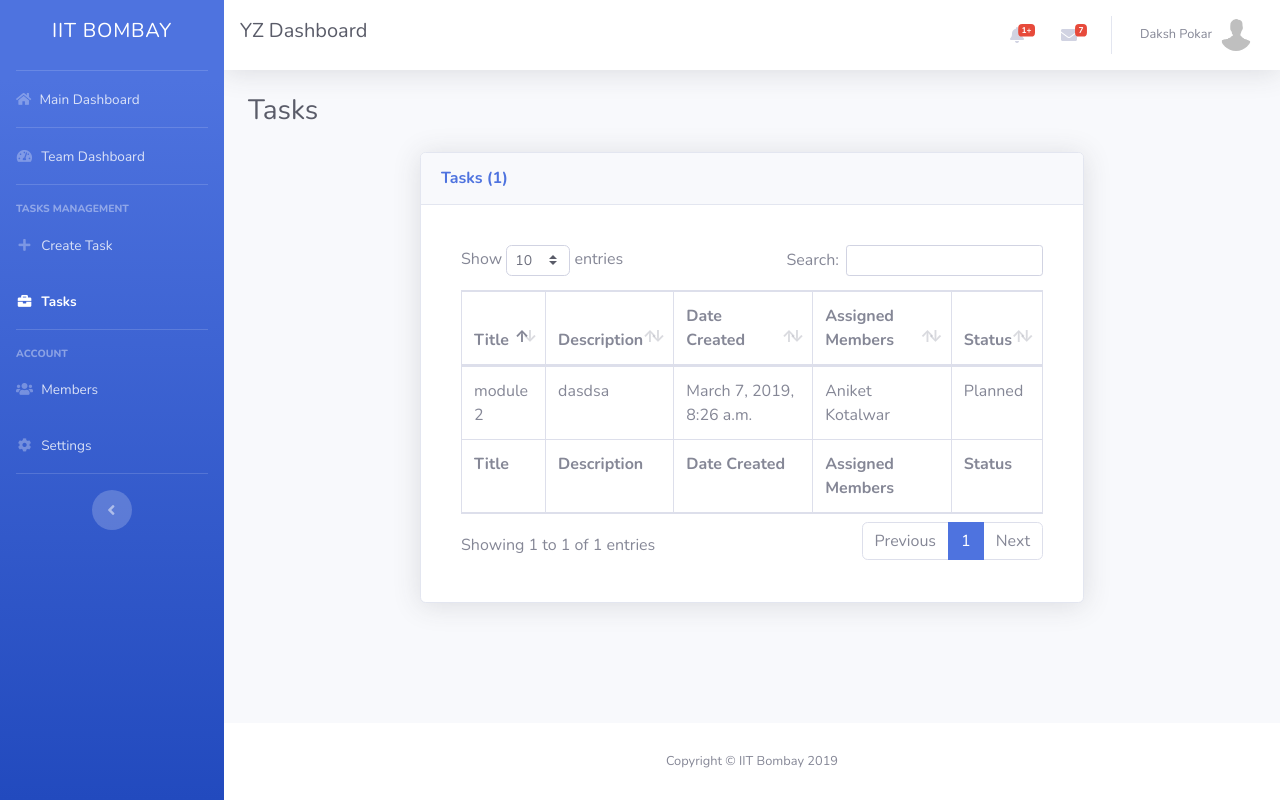
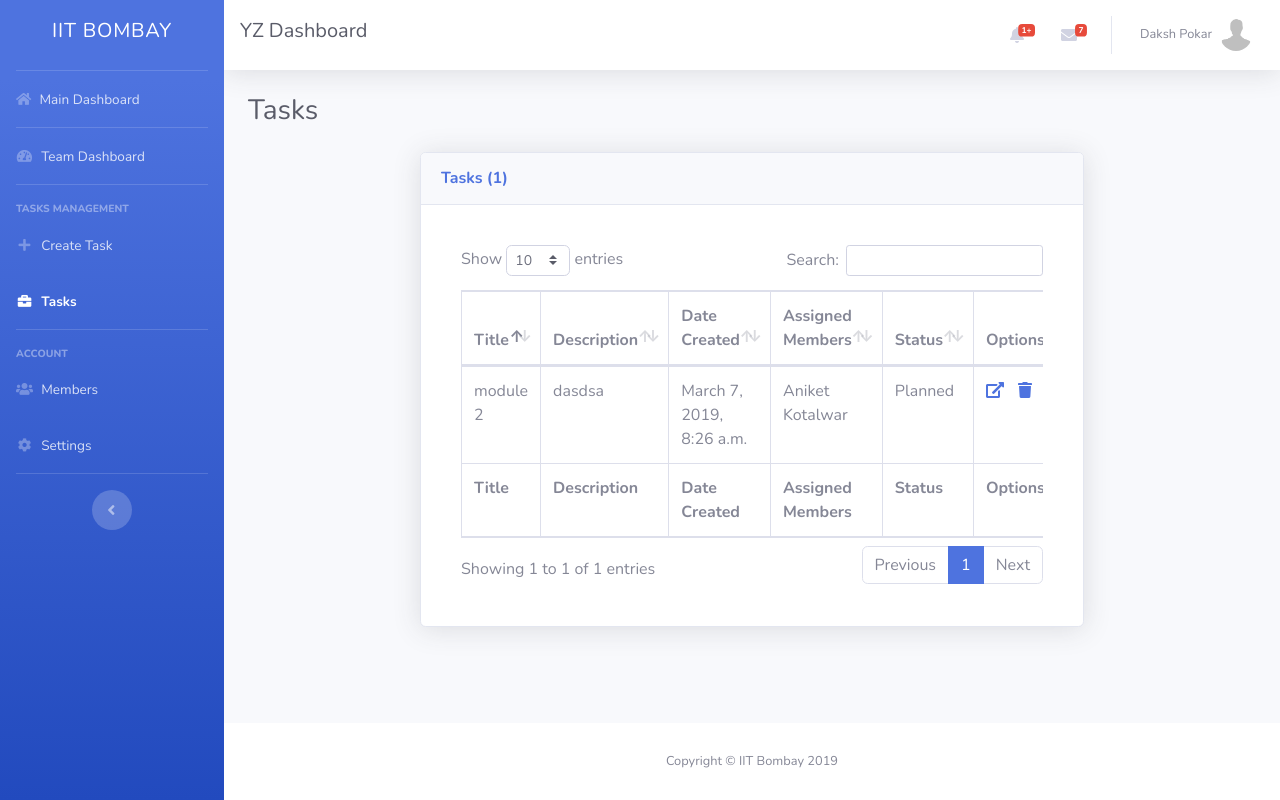
Before and after one commit to dakshpokar/TaskManager, a Django app: a page that uses TaskManager/TM/templates/team/tasks.html in a window 1280 px wide. Run offline with Django 3.2, Linux system fonts and the light colour scheme; a user stored in the database is signed in; data comes from the database, SQL or seed files in the repository; both versions use the stored data as it was after the commit; some libraries are stand-ins or nearby versions.

Commit message:
Task System

```diff
--- a/TaskManager/TM/models.py
+++ b/TaskManager/TM/models.py
@@ -26,6 +26,7 @@ class Task(models.Model):
     assigned_members = models.ManyToManyField(User, through='MembershipToTask', related_name="memberOfTask")
     status = models.IntegerField(default=0)
     date_created = models.DateTimeField(auto_now_add=True)
+    url = models.CharField(max_length=400)
 
 
 class MembershipToTask(models.Model):
--- a/TaskManager/TM/templates/team/tasks.html
+++ b/TaskManager/TM/templates/team/tasks.html
@@ -78,6 +78,7 @@
                                       <th>Date Created</th>
                                       <th>Assigned Members</th>
                                       <th>Status</th>
+                                      <th>Options</th>
                                     </tr>
                                   </thead>
                                   <tfoot>
@@ -87,6 +88,8 @@
                                         <th>Date Created</th>
                                         <th>Assigned Members</th>
                                         <th>Status</th>
+                                        <th>Options</th>
+
                                     </tr>
                                   </tfoot>
                                   <tbody>
@@ -105,6 +108,11 @@
                                       <td>
                                         {%  if i.status == 0  %}Planned{%  elif i.status == 1  %}In Progress{%  elif i.status == 2  %}Done{%  endif %}
                                       </td>
+                                      <td>
+                                        <a href="/team/tasks/{{ i.url }}/"><i class="fas fa-external-link-alt"></i></a>
+                                        <a href="/team/tasks/{{ i.url }}/delete/" style="margin-left: 10px"><i class="fas fa-trash"></i></a>
+                                      </td>
+
                                     </tr>
                                     {%  endfor %}
 
```
Also changed, not shown: TaskManager/TM/migrations/0008_task_url.py (added), TaskManager/db.sqlite3.
